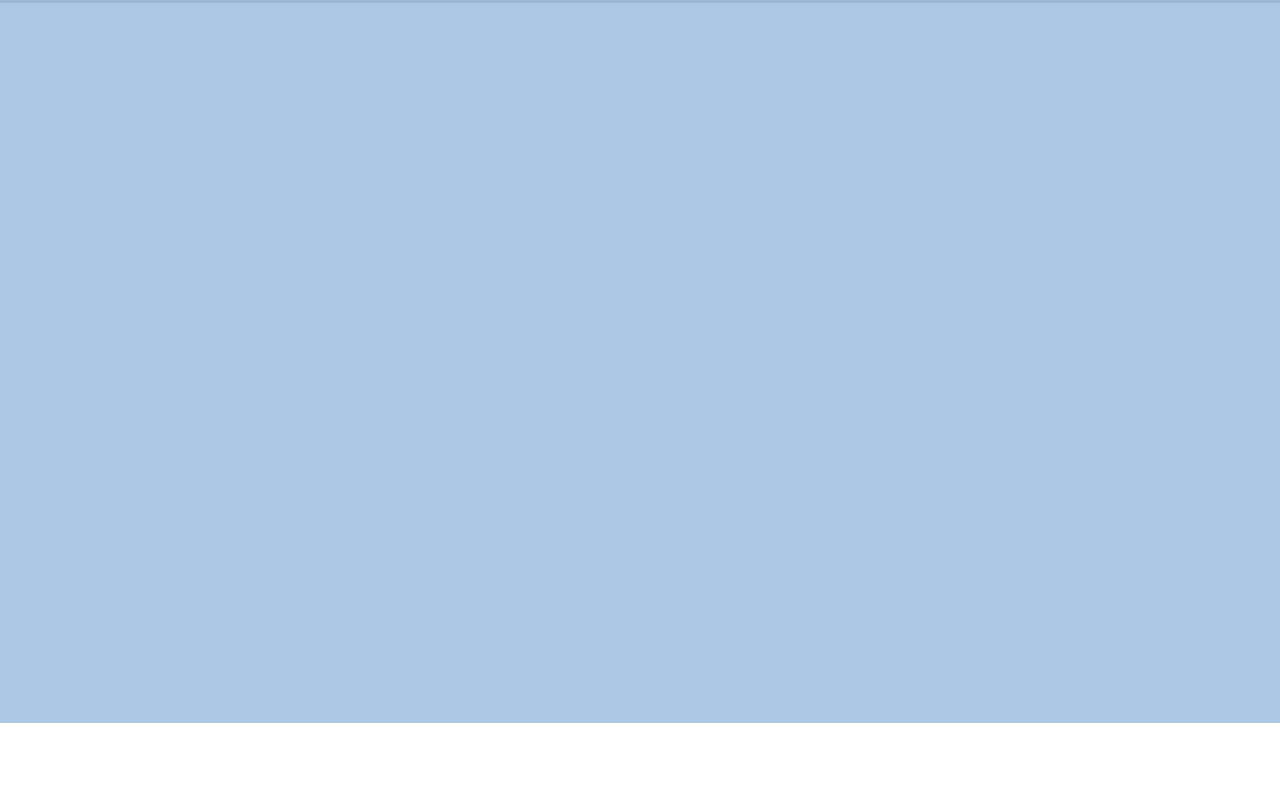
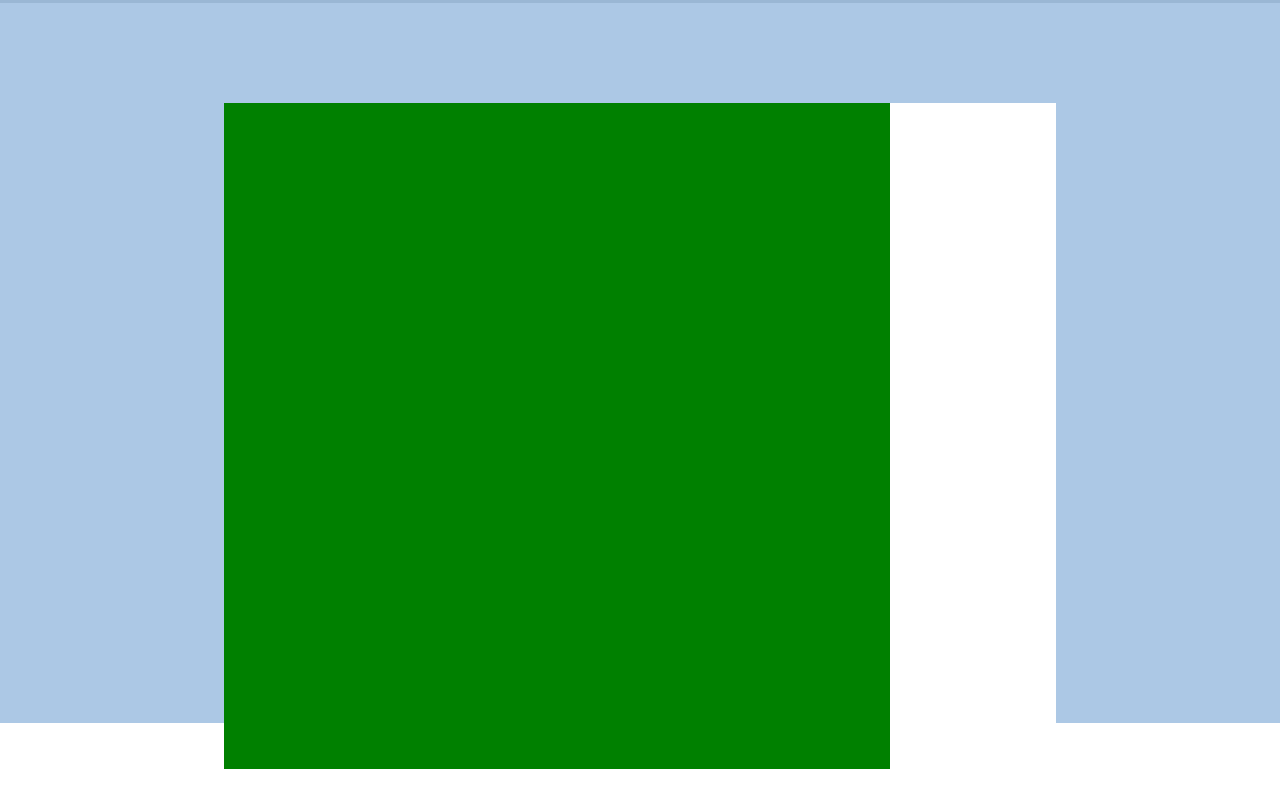
Before and after one commit to Arsalan56/battleship, a website built with webpack: page dist/index.html in a window 1280 px wide. Shown: the part 77-884 px from the top of the page. Before the commit the page ends 800 px from the top, so only its background shows below. Built offline with nearby package versions, Linux system fonts and the light colour scheme.

Commit message:
Create code that fills in tiles for the game

```diff
--- a/src/index.js
+++ b/src/index.js
@@ -1 +1,17 @@
 import './style.css';
+
+(() => {
+    const container = document.querySelector('.gameboard');
+
+    for (let i = 0; i < 10; i++) {
+        const box = document.createElement('div');
+        box.setAttribute('data', i + 1);
+        container.appendChild(box);
+
+        for (let j = 0; j < 10; j++) {
+            const boxchild = document.createElement('div');
+            boxchild.setAttribute('data', j + 1);
+            box.appendChild(boxchild);
+        }
+    }
+})();
--- a/src/style.css
+++ b/src/style.css
@@ -153,6 +153,8 @@ main {
     width: 100%;
     height: 90vh;
     box-sizing: border-box;
+    display: flex;
+    justify-content: center;
 }
 
 @font-face {
@@ -169,3 +171,17 @@ header > img {
     height: var(--sizing);
     width: var(--sizing);
 }
+
+main > div {
+    background: white;
+    height: 65vw;
+    width: 65vw;
+    position: relative;
+    top: 100px;
+}
+
+.gameboard {
+    height: 80%;
+    width: 80%;
+    background: green;
+}
```
Also changed, not shown: dist/index.html, dist/main.js.
